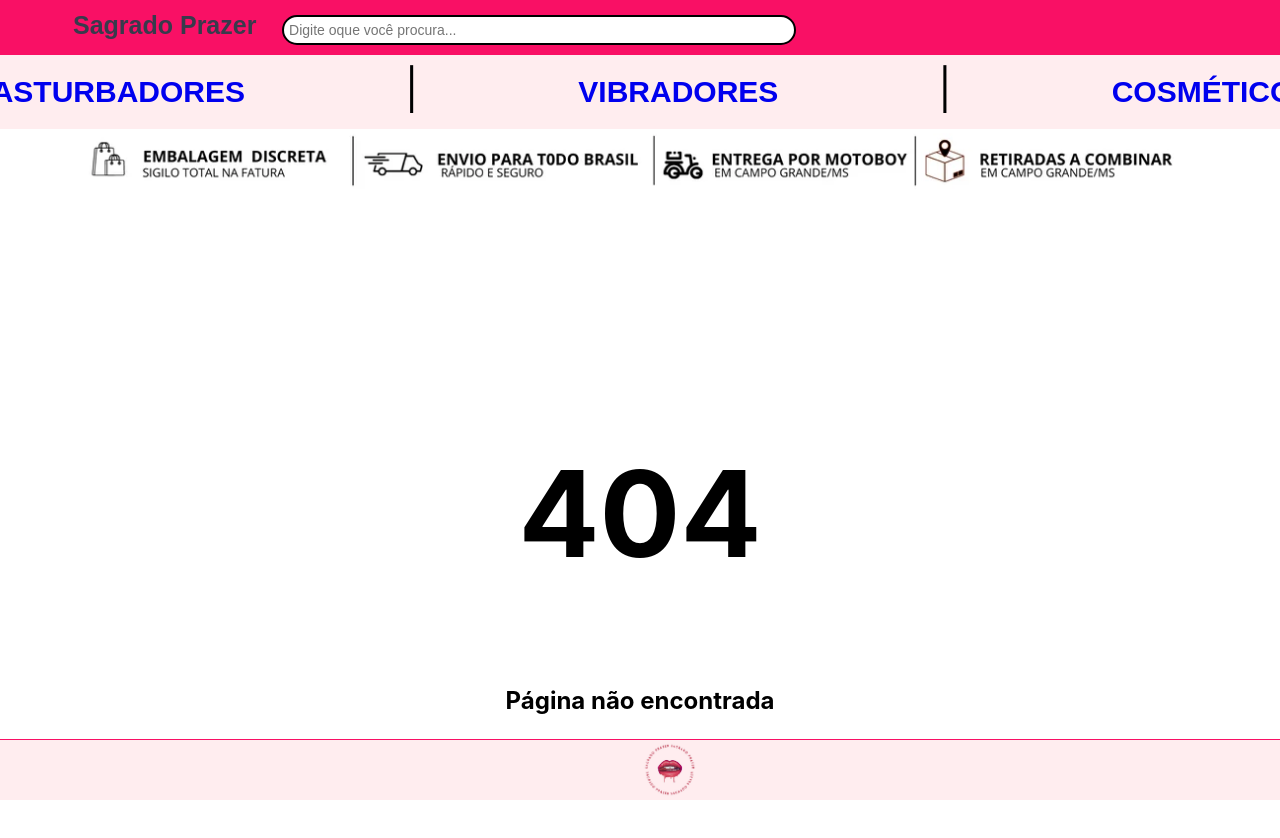
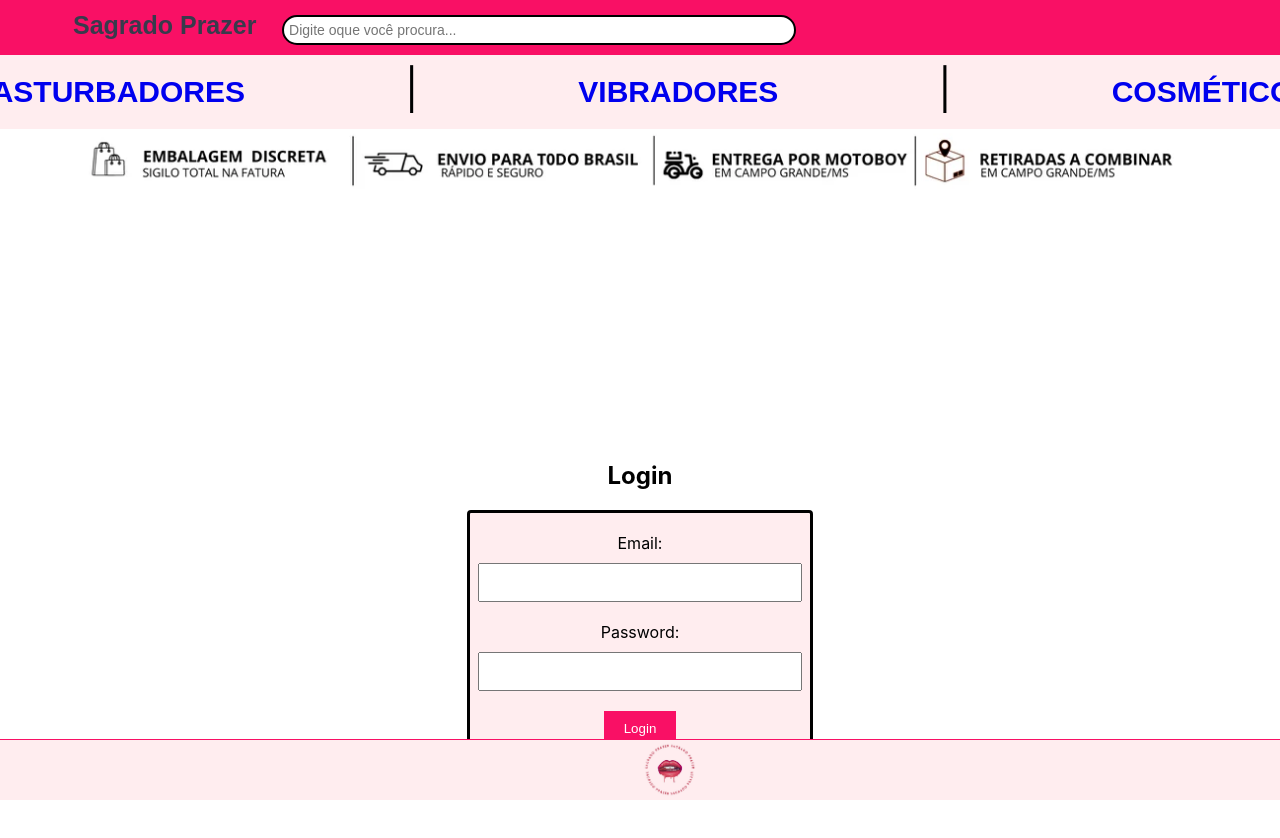
Before and after one commit to joaosqp/2020.1906.059-8_JoaoPedro, a React (Create React App) app: page /Login in a window 1280 px wide. Before the commit this address had no page. Shown: the top 838 px of the page. Built offline with nearby package versions, Linux system fonts and the light colour scheme.

Commit message:
Finalizado a tela error e iniciado a tela login

```diff
--- /dev/null
+++ b/src/pages/Login/index.js
@@ -0,0 +1,37 @@
+import React, { useState } from 'react';
+import "./login.css"
+
+const LoginPage = () => {
+  const [email, setEmail] = useState('');
+  const [password, setPassword] = useState('');
+
+  const handleEmailChange = (event) => {
+    setEmail(event.target.value);
+  };
+
+  const handlePasswordChange = (event) => {
+    setPassword(event.target.value);
+  };
+
+  const handleFormSubmit = (event) => {
+    event.preventDefault();
+    // Aqui você pode fazer a validação dos campos de login e implementar a lógica de autenticação
+  };
+
+  return (
+    <div className="login-page">
+      <h2>Login</h2>
+      <form className="login-form" onSubmit={handleFormSubmit}>
+        <label htmlFor="email">Email:</label>
+        <input type="email" id="email" value={email} onChange={handleEmailChange} />
+
+        <label htmlFor="password">Password:</label>
+        <input type="password" id="password" value={password} onChange={handlePasswordChange} />
+
+        <button type="submit">Login</button>
+      </form>
+    </div>
+  );
+};
+
+export default LoginPage;
--- /dev/null
+++ b/src/pages/Login/login.css
@@ -0,0 +1,40 @@
+.login-page {
+    display: flex;
+    flex-direction: column;
+    align-items: center;
+    justify-content: center;
+    height: 100vh;
+  }
+
+  .login-form {
+    display: flex;
+    flex-direction: column;
+    align-items: center;
+    width: 300px;
+    padding: 20px;
+    border: 3px solid black;
+    border-radius: 4px;
+    background-color: #ffedef;
+  }
+
+  .login-form label {
+    margin-bottom: 10px;
+  }
+
+  .login-form input {
+    width: 100%;
+    padding: 10px;
+    margin-bottom: 20px;
+  }
+
+  .login-form button {
+    padding: 10px 20px;
+    background-color: #f91065;
+    color: #fff;
+    border: none;
+    cursor: pointer;
+  }
+
+  .login-form button:hover {
+    background-color: #45a049;
+  }
--- a/src/pages/erro/erro.css
+++ b/src/pages/erro/erro.css
@@ -1,20 +1,5 @@
-.not-found{
+.erro404{
     width: 100%;
-    height: calc(100vh - 60px);
-    display: flex;
-    justify-content: center;
-    align-items: center;
-    flex-direction: column;
+    height: 100vh;
+    background-color: #f494a2;
 }
-
-.not-found h1{
-    font-size: 120px;
-}
-
-.not-found a{
-    text-decoration: none;
-    background-color: #116feb;
-    color: #fff;
-    padding: 10px;
-    margin-top: 14px;
-}
--- a/src/pages/erro/index.js
+++ b/src/pages/erro/index.js
@@ -1,13 +1,19 @@
-import { Link } from "react-router-dom"
-import "./erro.css";
-import React from 'react'
+import React from 'react';
+import { Link } from 'react-router-dom';
+import Erro404 from '../../images/error-404.jpg';
+import './erro.css';
 
 export function Erro() {
+  const handleImageClick = () => {
+    // Redirecionar para a página inicial (home)
+    window.location.href = '/';
+  };
+
   return (
-    <div className="not-found">
-      <h1>404</h1>
-      <h2>Página não encontrada</h2>
-      <Link to="/">Veja os produtos aqui</Link>
+    <div className="erro404">
+      <Link to="/" onClick={handleImageClick}>
+        <img src={Erro404} alt="Erro 404" />
+      </Link>
     </div>
   );
 }
--- a/src/routes.js
+++ b/src/routes.js
@@ -6,6 +6,7 @@ import { Footer } from './components/Footer';
 import { Store } from './pages/Store';
 import { Descricao } from './pages/Descricao';
 import { Erro } from './pages/erro';
+import Login from './pages/Login';
 
 
 function RoutesApp() {
@@ -16,6 +17,7 @@ function RoutesApp() {
                 <Route>
                     <Route path='/' element={<Store />} />
                     <Route path='/Descricao' element={<Descricao />} />
+                    <Route path='/Login' element={<Login />} />
                     <Route path='*' element={<Erro />} />
                 </Route>
             </Routes>
```
Also changed, not shown: src/images/error-404.jpg (added).
